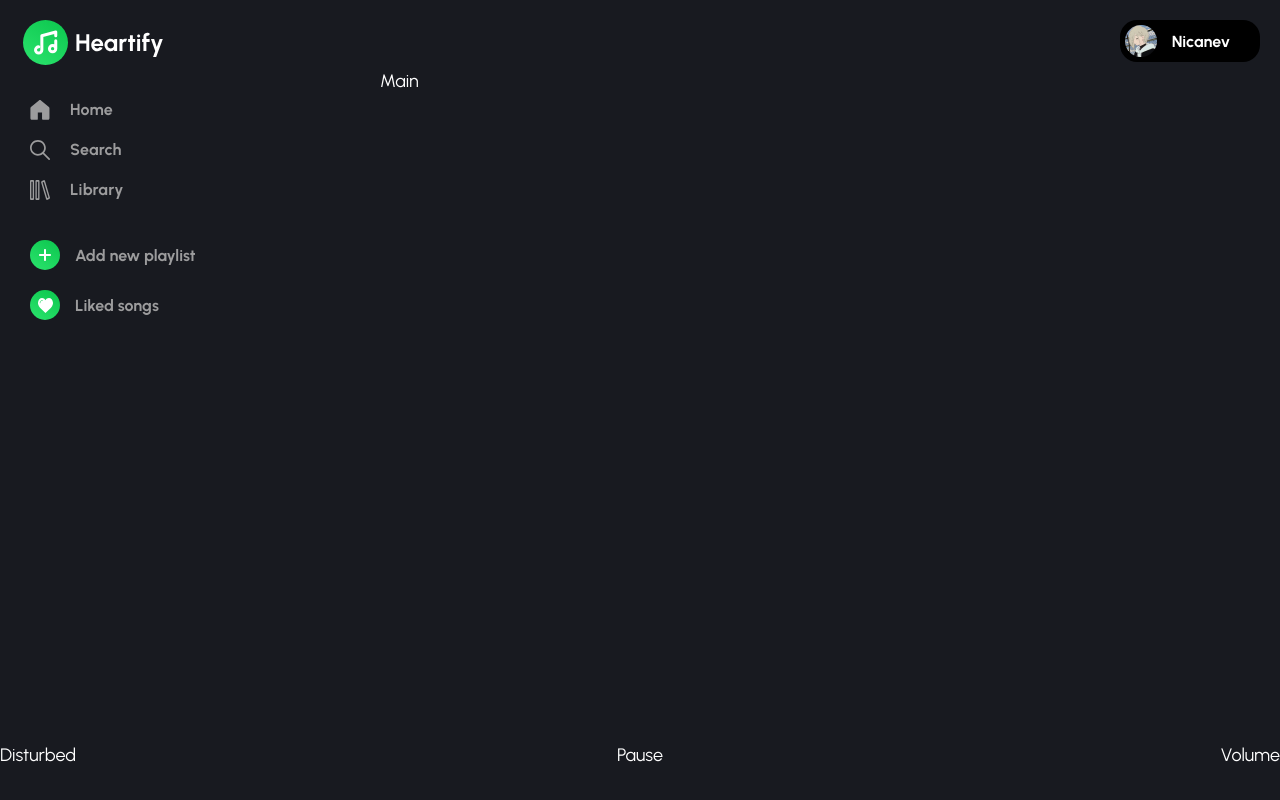
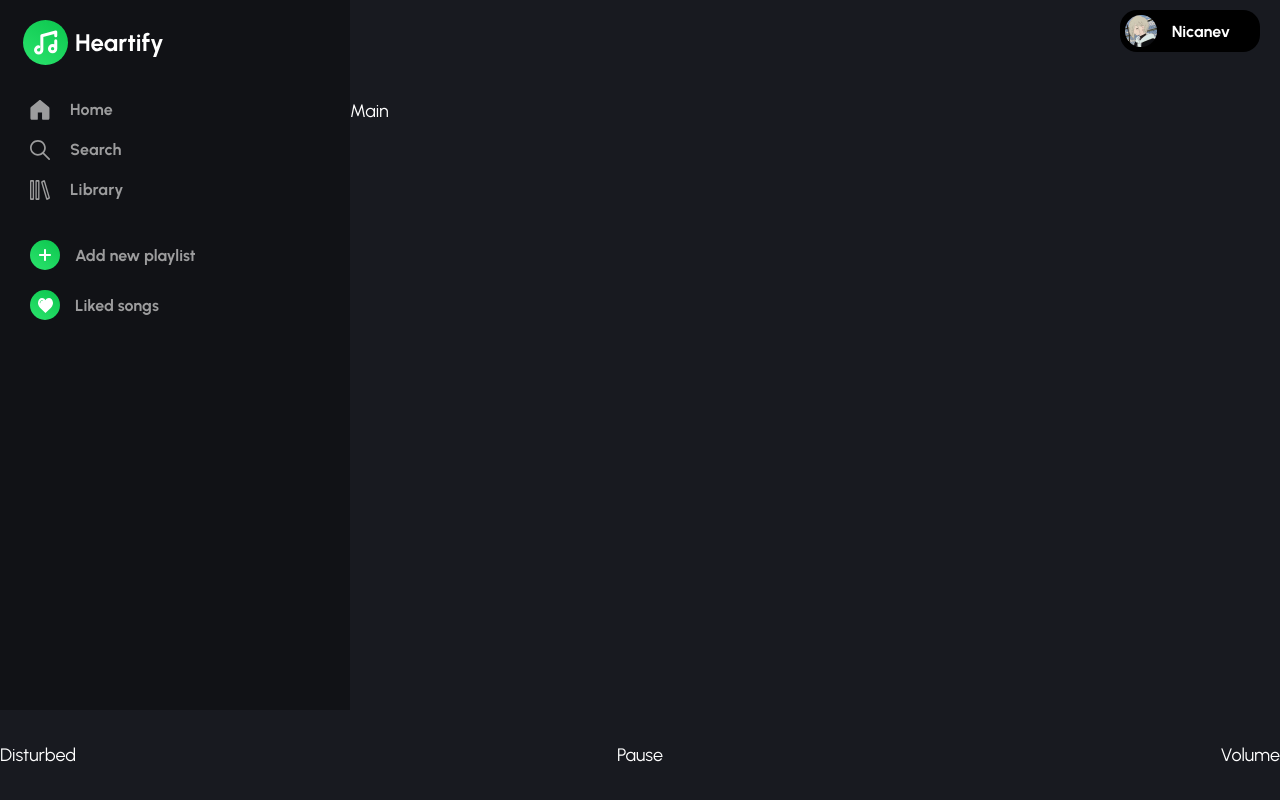
Before and after one commit to Nicanev/Heartify, a Vue app: page / in a window 1280 px wide. Built offline with nearby package versions, Linux system fonts and the light colour scheme.

Commit message:
merge header and main

```diff
--- a/src/App.vue
+++ b/src/App.vue
@@ -25,12 +25,15 @@ import Player from "./components/Player.vue";
 }
 .sidebar {
   grid-area: sd;
+  background: #111216;
   max-width: 450px;
   min-width: 350px;
 }
 .header {
   grid-area: hd;
   height: 50px;
+  position: relative;
+  z-index: 2;
 }
 .player {
   grid-area: pl;
@@ -38,5 +41,10 @@ import Player from "./components/Player.vue";
 }
 .content {
   grid-area: main;
+  position: relative;
+  z-index: 1;
+  overflow: auto;
+  max-height: 810px;
+  grid-row: 1 / 3;
 }
 </style>
--- a/src/assets/main.css
+++ b/src/assets/main.css
@@ -54,3 +54,12 @@ body {
 a {
   text-decoration: none;
 }
+
+::-webkit-scrollbar {
+  width: 12px;
+  position: relative;
+  z-index: 100;
+}
+::-webkit-scrollbar-thumb {
+  background-color: #5a5a5a;
+}
--- a/src/components/Content.vue
+++ b/src/components/Content.vue
@@ -1,5 +1,9 @@
 <template>
-  <p>Main</p>
+  <div class="main__content">Main</div>
 </template>
 
-<style lang="scss"></style>
+<style lang="scss">
+.main__content {
+  padding-top: 100px;
+}
+</style>
--- a/src/components/Header.vue
+++ b/src/components/Header.vue
@@ -10,7 +10,9 @@
 .header {
   &__content {
     display: grid;
-    margin-top: 20px;
+    padding-top: 10px;
+    padding-bottom: 10px;
+    height: max-content;
   }
   &__account {
     display: flex;
--- a/src/components/SideBar.vue
+++ b/src/components/SideBar.vue
@@ -78,8 +78,8 @@
 <style lang="scss" scoped>
 .sidebar {
   &__content {
-    margin-left: 30px;
-    margin-top: 20px;
+    padding-left: 30px;
+    padding-top: 20px;
   }
   &__menu {
   }
```
